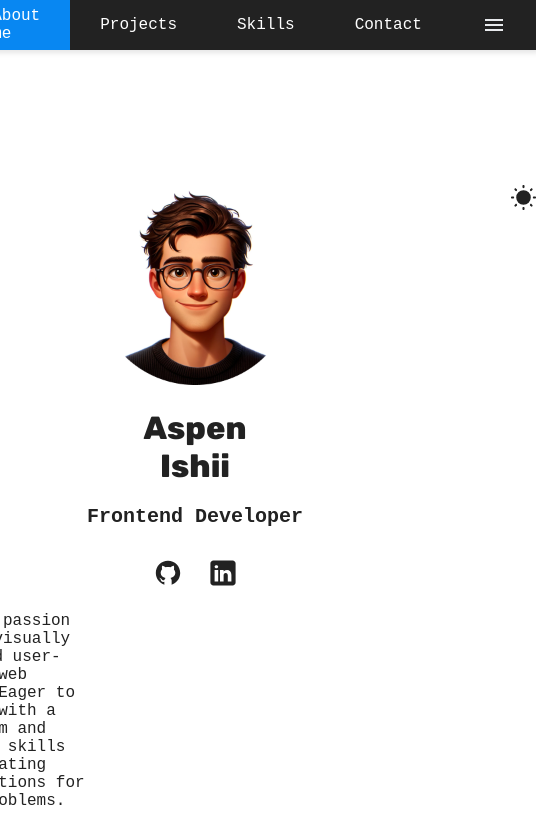
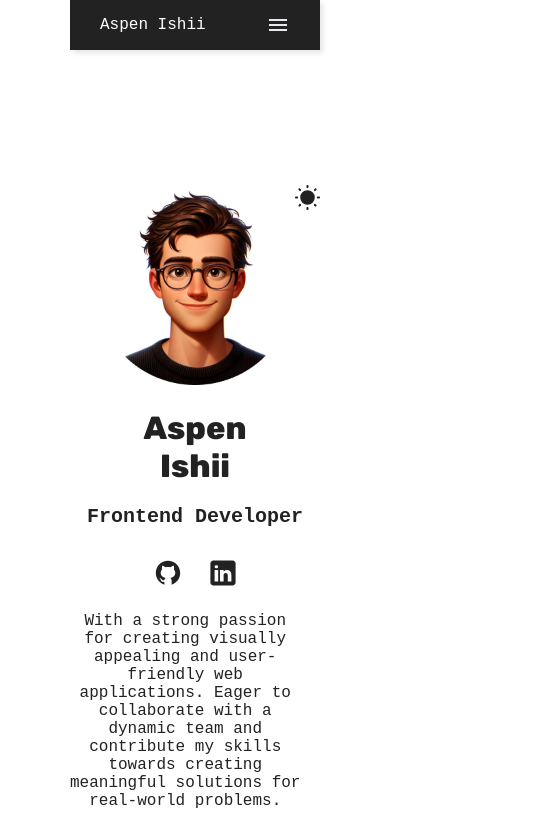
Before and after one commit to Aspen-Ishii/Portfolio-, a React (Vite) app: page / in a window 390 px wide. Shown: the top 828 px of the page, 536 px wide, since content can reach past the window. Built offline with nearby package versions, Linux system fonts and the light colour scheme.

Commit message:
add media query for side nav bar

```diff
--- a/src/sections/Navbar/Nav.jsx
+++ b/src/sections/Navbar/Nav.jsx
@@ -33,19 +33,19 @@ function Nav() {
           <li>
             <a>Aspen Ishii</a>
           </li>
-          <li>
+          <li className={styles.hideOnMobile}>
             <a href='#hero'>About me</a>
           </li>
-          <li>
+          <li className={styles.hideOnMobile}>
             <a href='#Projects'>Projects</a>
           </li>
-          <li>
+          <li className={styles.hideOnMobile}>
             <a href='#skills'>Skills</a>
           </li>
-          <li>
+          <li className={styles.hideOnMobile}>
             <a href='#contact'>Contact</a>
           </li>
-          <li onClick={toggleSidebar}>
+          <li className={styles.menuBTN} onClick={toggleSidebar}>
             <a href='#'><svg xmlns="http://www.w3.org/2000/svg" height="24px" viewBox="0 -960 960 960" width="24px" fill="#e8eaed"><path d="M120-240v-80h720v80H120Zm0-200v-80h720v80H120Zm0-200v-80h720v80H120Z"/></svg></a>
           </li>
         </ul>
--- a/src/sections/Navbar/NavStyles.module.css
+++ b/src/sections/Navbar/NavStyles.module.css
@@ -76,3 +76,22 @@ nav li:first-child{
     align-self: flex-end; /* Align the close icon to the end of the sidebar */
     cursor: pointer;
 }
+
+.menuBTN {
+    display: none;
+}
+
+@media(max-width: 800px)  {
+    .hideOnMobile{
+        display: none;
+    }
+    .menuBTN {
+        display: block;
+    }
+}
+
+@media(max-width: 400px) {
+    .sidebar {
+        max-width: 100%;
+    }
+}
```
